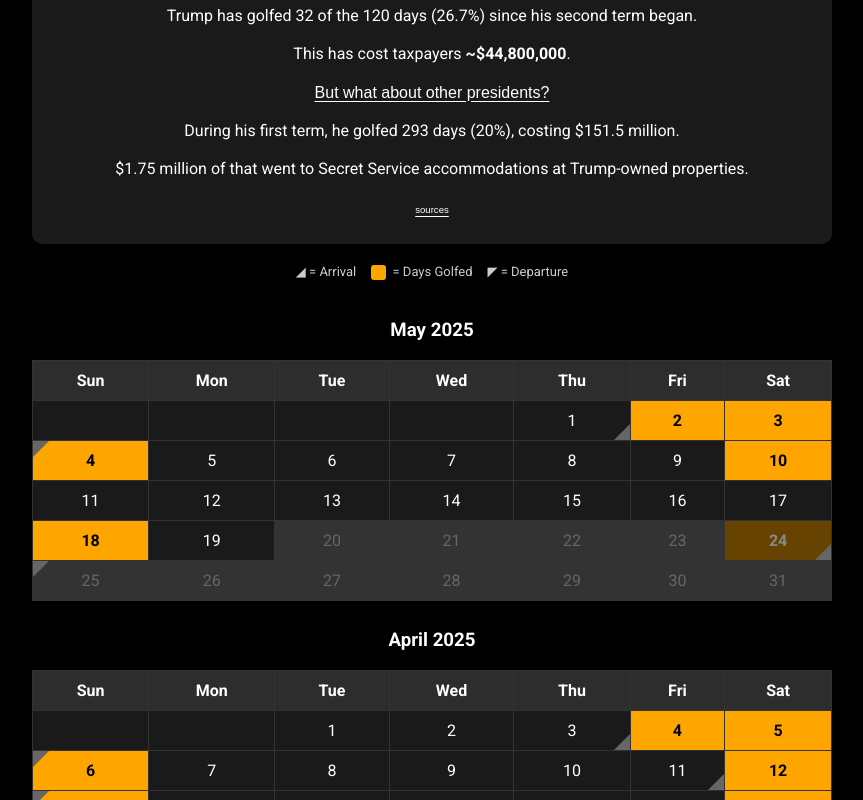
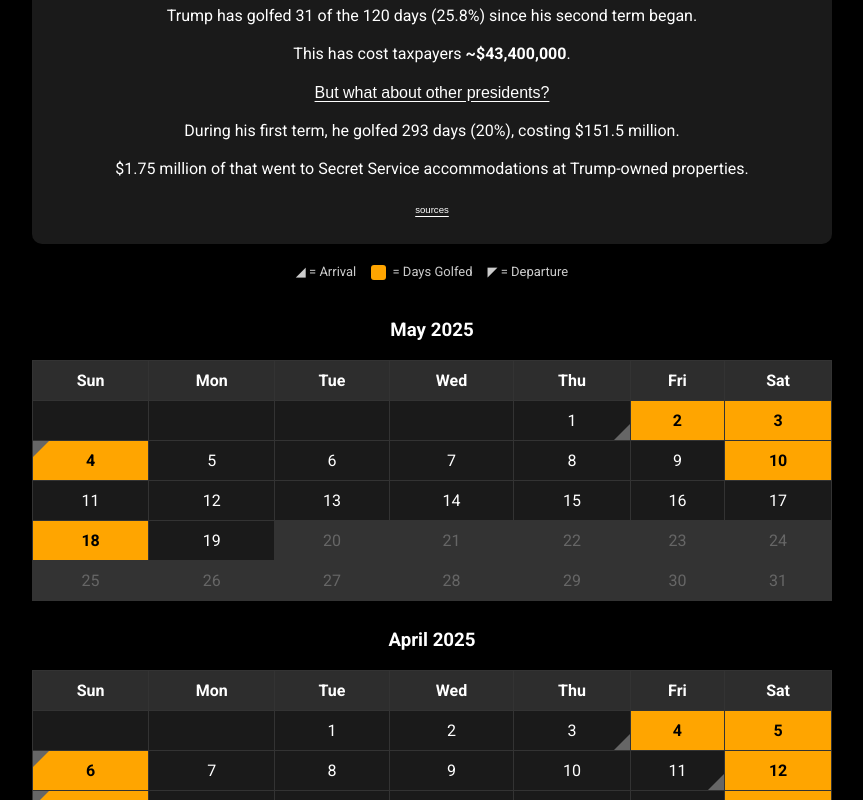
Before and after one commit to soyboi1312/istrumpgolfing.today, a Next.js app: page / in a window 1280 px wide. Shown: the part 557-1357 px from the top of the page, without its empty margins (208-1071 px from the left). Built offline with nearby package versions, Linux system fonts and the light colour scheme.

Commit message:
Update status.ts

```diff
--- a/data/status.ts
+++ b/data/status.ts
@@ -9,16 +9,6 @@ interface StatusData {
 
 export const statusData: StatusData = {
     events: {
-        '2025-05-25': {
-            location: 'Bedminster, NJ',
-            url: 'https://rollcall.com/factbase/trump/topic/calendar/',
-            type: 'departure'
-        },
-        '2025-05-24': {
-            location: 'Bedminster, NJ',
-            url: 'https://rollcall.com/factbase/trump/topic/calendar/',
-            type: 'golf_arrival'
-        },
         '2025-05-18': {
             location: 'Washington DC',
             url: 'https://rollcall.com/factbase/trump/topic/calendar/',
```
